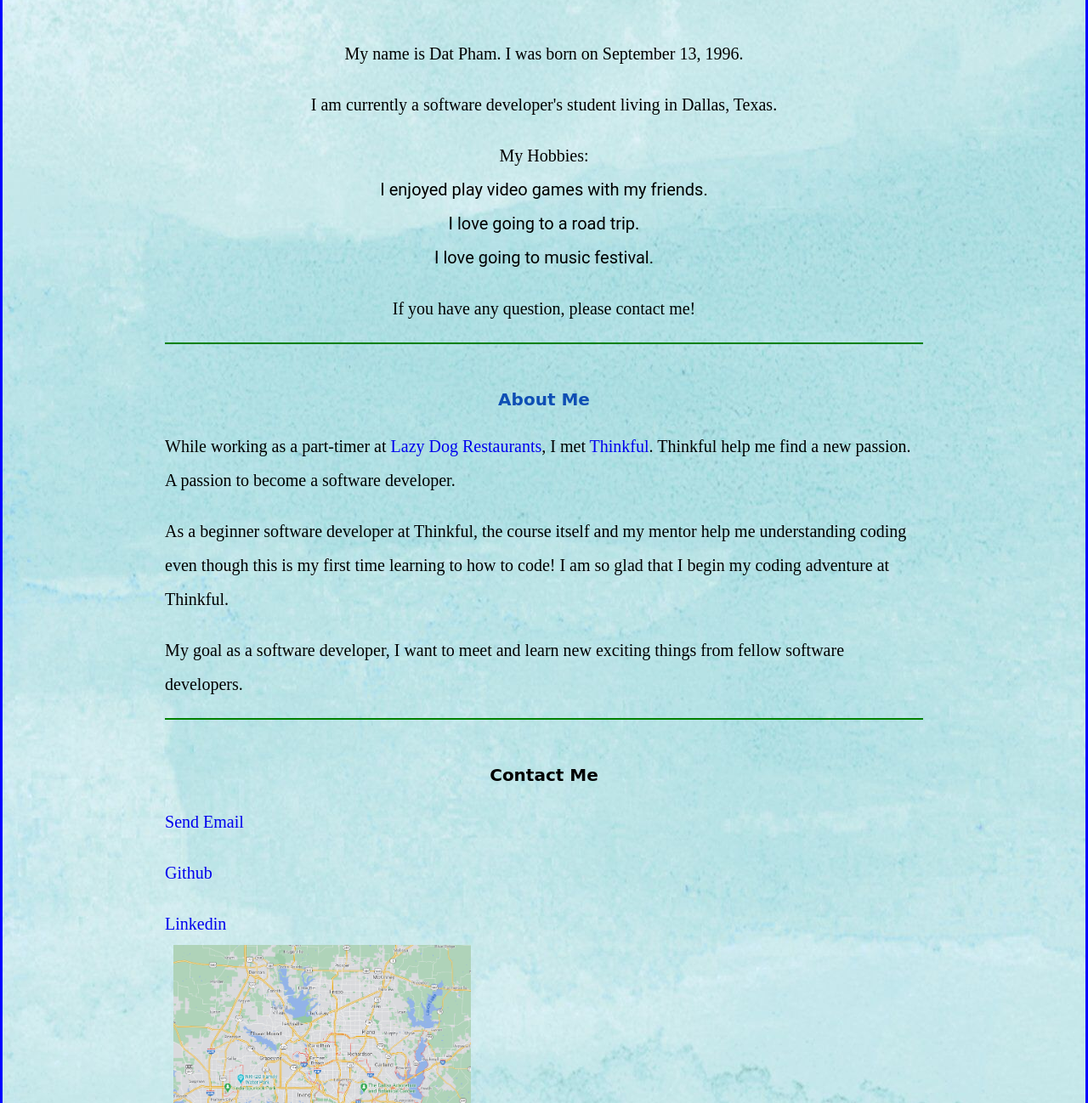
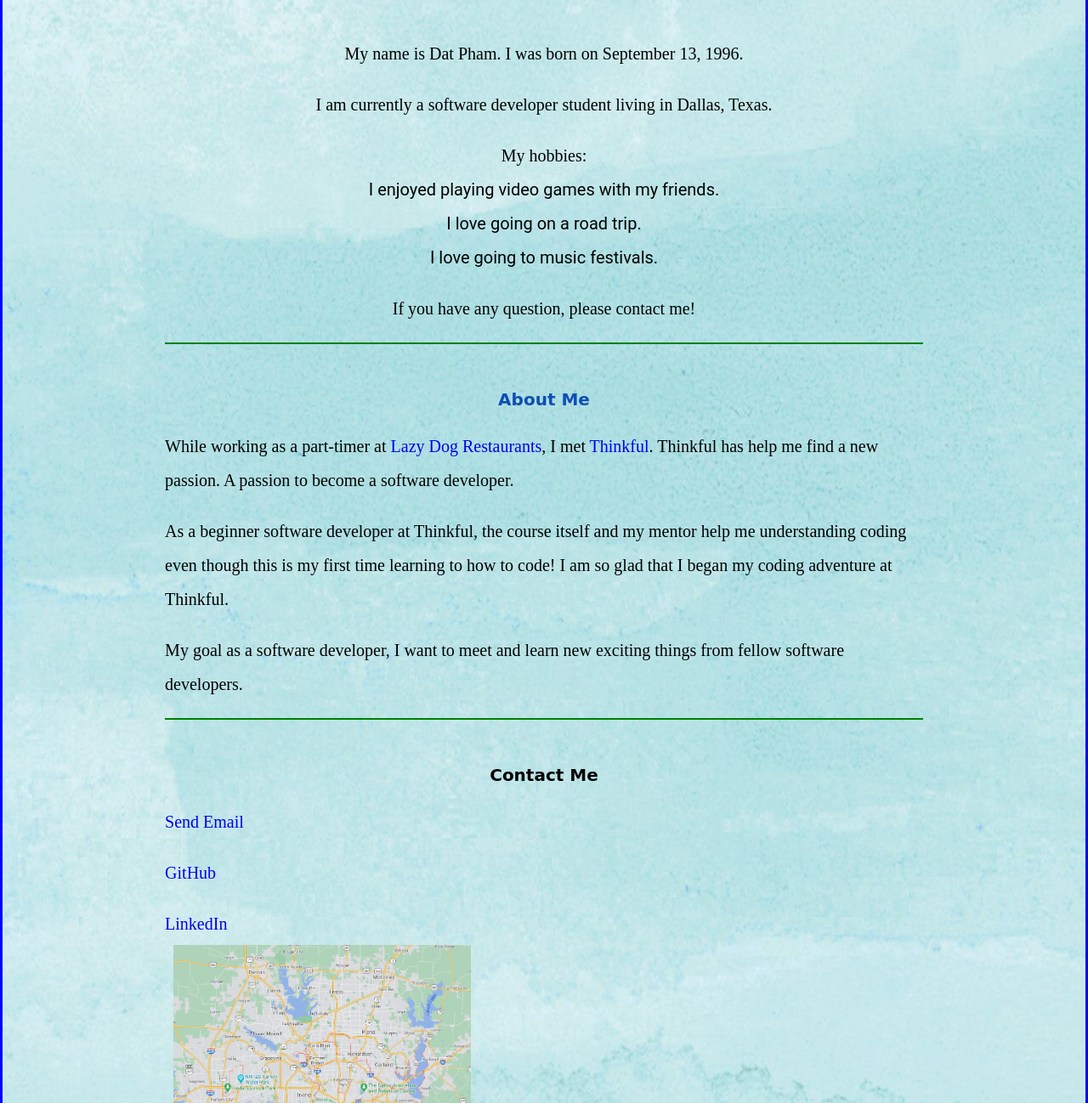
Before and after one commit to datpham1996/porfolio, a plain HTML site: page index.html in a window 1280 px wide. Shown: the part 730-2028 px from the top of the page at 85% size. Drawn offline with Linux system fonts and the light colour scheme.

Commit message:
new changes 12-09-20

```diff
--- a/index.html
+++ b/index.html
@@ -43,13 +43,13 @@
         <main>
             <p>My name is Dat Pham. I was born on September 13, 1996.</p>
 
-            <p>I am currently a software developer's student living in Dallas, Texas.</p>
+            <p>I am currently a software developer student living in Dallas, Texas.</p>
 
-            <p>My Hobbies:</p>
+            <p>My hobbies:</p>
             <ul class="no-bullets">
-                <li>I enjoyed play video games with my friends.</li>
-                <li>I love going to a road trip.</li>
-                <li>I love going to music festival.</li>
+                <li>I enjoyed playing video games with my friends.</li>
+                <li>I love going on a road trip.</li>
+                <li>I love going to music festivals.</li>
             </ul>
             <p>If you have any question, please contact me! </p>
 
@@ -62,10 +62,10 @@
         <article>
             <h2>About Me</h2>
             <p>While working as a part-timer at <a href="https://www.lazydogrestaurants.com/locations/plano-tx">Lazy Dog
-                    Restaurants</a>, I met <a href="https://www.thinkful.com/">Thinkful</a>. Thinkful help me find a new
+                    Restaurants</a>, I met <a href="https://www.thinkful.com/">Thinkful</a>. Thinkful has help me find a new
                 passion. A passion to become a software developer. </p>
             <P> As a beginner software developer at Thinkful, the course itself and my mentor help me understanding
-                coding even though this is my first time learning to how to code! I am so glad that I begin my coding
+                coding even though this is my first time learning to how to code! I am so glad that I began my coding
                 adventure at Thinkful. </P>
             <p> My goal as a software developer, I want to meet and learn new exciting things from fellow software
                 developers.
@@ -84,8 +84,8 @@
 
             <p><a href="mailto:Datmpham96@gmail.com">Send Email</a> </p>
 
-            <p><a href="https://github.com/datpham1996">Github</a></p>
-            <p><a href="https://www.linkedin.com/in/dat-pham-595900200/">Linkedin</a> </p>
+            <p><a href="https://github.com/datpham1996">GitHub</a></p>
+            <p><a href="https://www.linkedin.com/in/dat-pham-595900200/">LinkedIn</a> </p>
             <ol>
                 <li><img src="images/dallas-map.png" alt="google map"></li>
             </ol>
```
